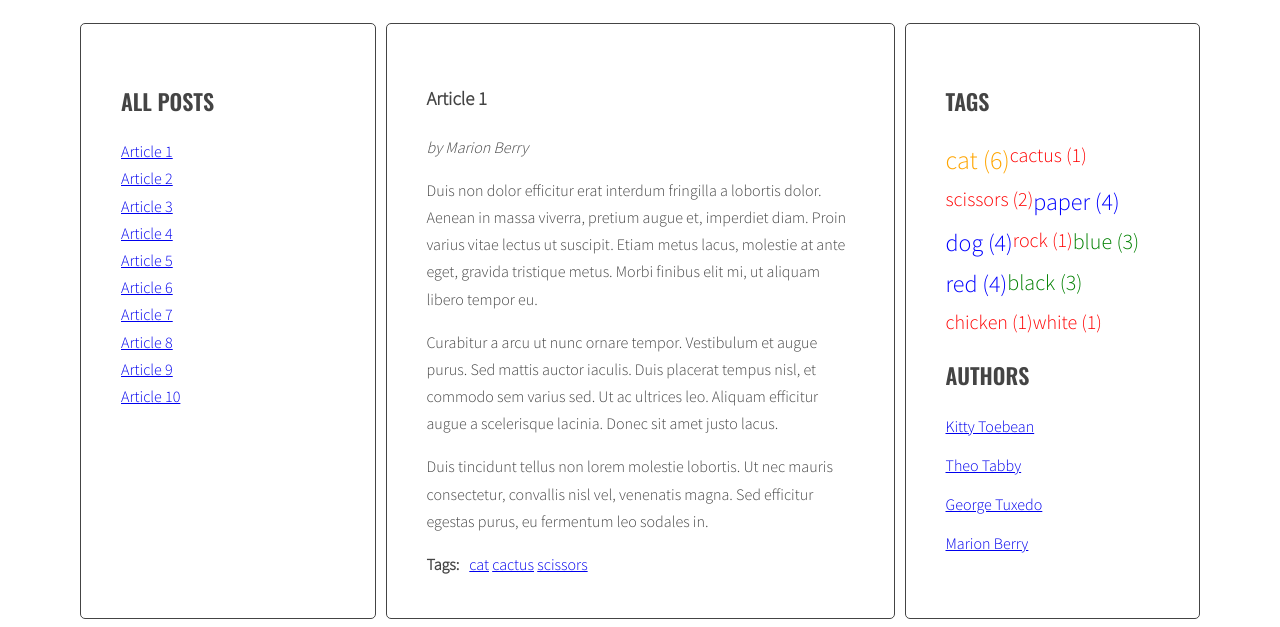
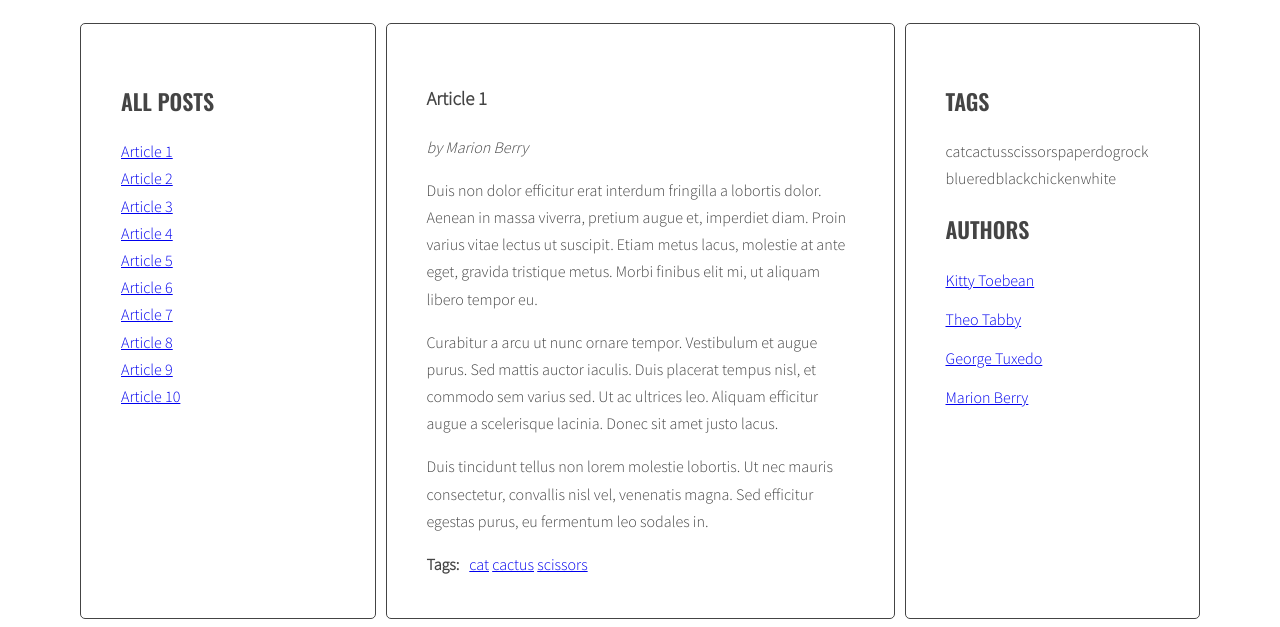
Before and after one commit to 802K0V1C/javascript-blog, a website: page index.html in a window 1280 px wide. Shown: the part 220-847 px from the top of the page. Drawn offline with nearby package versions, Linux system fonts and the light colour scheme.

Commit message:
handlebars

```diff
--- a/index.html
+++ b/index.html
@@ -186,6 +186,18 @@
           </aside>
         </main>
     </div>
-<script src="js/script.js"></script>
+    <script id="template-article-link" type="text/x-handlebars-template">
+      <li><a href="#{{ id }}"><span>{{ title }}</span></a></li>
+    </script>
+    <script id="template-article-tag" type="text/x-handlebars-template">
+      <li><a href="#tag-{{ id }}"><span>{{ title }}</span></a></li>
+    </script>
+    <script id="template-tag-cloud-link" type="text/x-handlebars-template">
+      {{#each tags}}
+      <li>{{ tag }}</li>
+      {{/each}}
+    </script>
+    <script src="https://cdnjs.cloudflare.com/ajax/libs/handlebars.js/4.1.0/handlebars.min.js"></script>
+    <script src="js/script.js"></script>
 </body>
 </html>
--- a/js/script.js
+++ b/js/script.js
@@ -1,10 +1,20 @@
 'use strict';
+
+const templates = {
+  articleLink: Handlebars.compile(document.querySelector('#template-article-link').innerHTML),
+
+  articleTag: Handlebars.compile(document.querySelector('#template-article-tag').innerHTML),
+
+  tagCloudLink: Handlebars.compile(document.querySelector('#template-tag-cloud-link').innerHTML),
+}
+
 /*
 document.getElementById('test-button').addEventListener('click', function(){
     const links = document.querySelectorAll('.titles a');
     console.log('links:', links);
   });
 */
+
 const titleClickHandler = function (event){
   event.preventDefault();
 
@@ -79,7 +89,8 @@ function generateTitleLinks(customSelector = ''){
     /* get the title from the title element */
 
     /* create HTML of the link */
-    const linkHTML = '<li><a href="#' + articleId + '"<span>' + articleTitle + '</span></a></li>';
+    const linkHTMLData = {id: articleId, title: articleTitle};
+    const linkHTML = templates.articleLink(linkHTMLData);
     // console.log(linkHTML);
 
     /* insert link into titleList */
@@ -147,7 +158,8 @@ function generateTags(){
     for(let tag of articleTagsArray){
 
       /* generate HTML of the link */
-      const linkHTML = '<li><a href="#tag-' + tag + '">' + tag + '</a></li>';
+      const linkHTMLData = {id: tag, title: tag};
+      const linkHTML = templates.articleTag(linkHTMLData);
 
       /* add generated code to html variable */
       html = html + linkHTML + ' ';
@@ -173,18 +185,21 @@ function generateTags(){
       console.log('tagsParams:', tagsParams);
 
       /* [NEW] create variable for all links HTML code */
-      let allTagsHTML = '';
+      const allTagsData = {tags: []};
 
       /* [NEW] START LOOP: for each tag in allTags: */
       for(let tag in allTags){
       /* [NEW] generate code of a link and add it to allTagsHTML */
-        allTagsHTML += '<li><a href="#tag-' + tag +'" class="' + optCloudClassPrefix + calculateTagClass(allTags[tag], tagsParams) + '">' + tag +' (' + allTags[tag] + ') </a></li>';
-        console.log(allTagsHTML);
+        allTagsData.tags.push({
+          tag: tag,
+          count: allTags[tag],
+          className: calculateTagClass(allTags[tag], tagsParams)
+        });
       }
       /* [NEW] END LOOP: for each tag in allTags: */
 
       /*[NEW] add HTML from allTagsHTML to tagList */
-      tagList.innerHTML = allTagsHTML;
+      tagList.innerHTML = templates.tagCloudLink(allTagsData);
 
     }
   }
```
